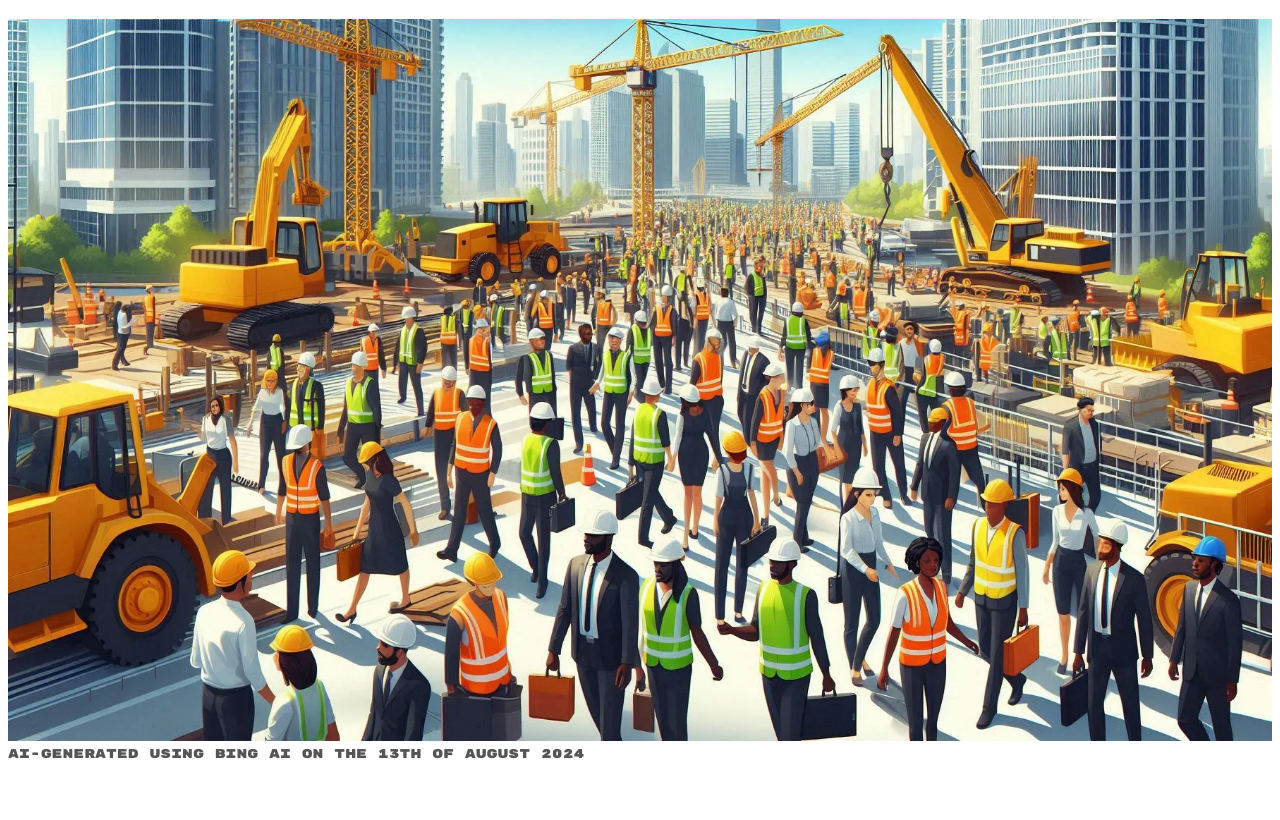
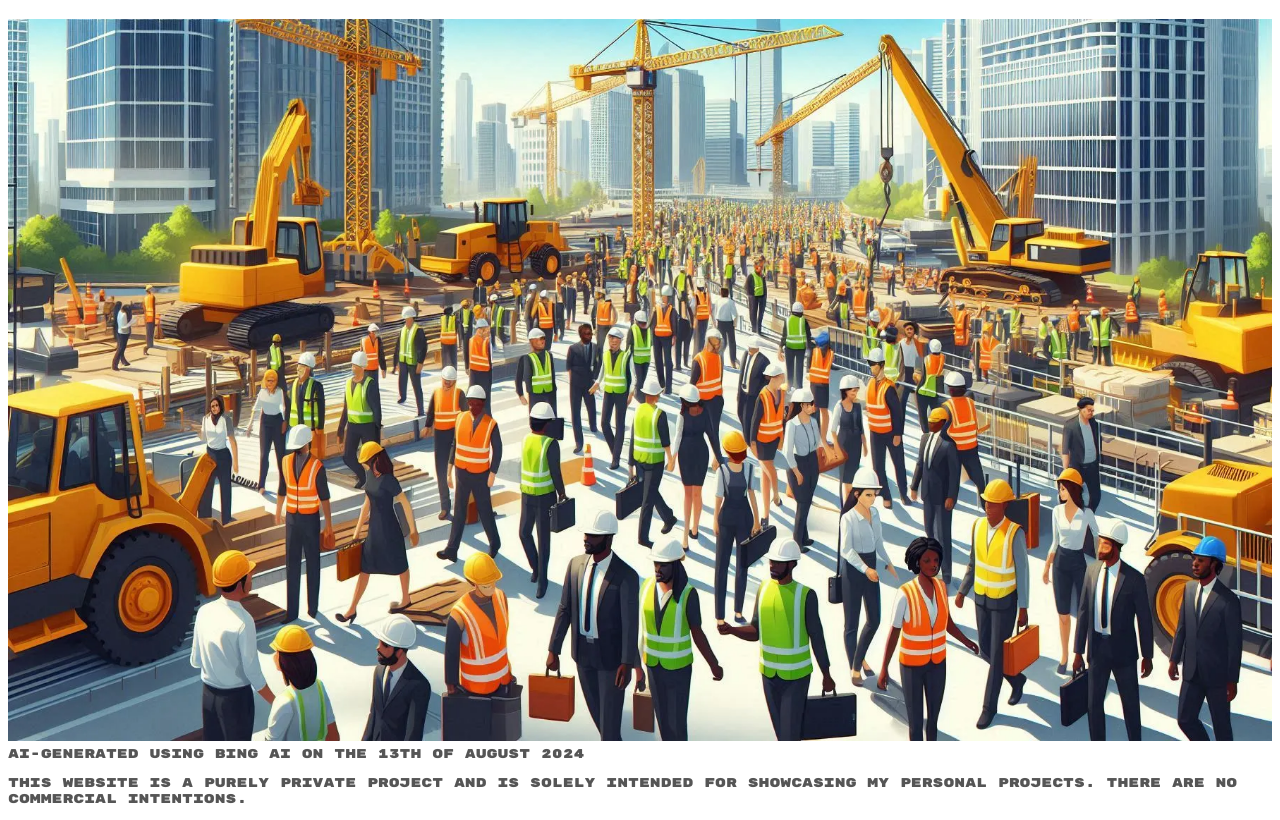
Before and after one commit to TRC-Loop/trc-loop.github.io, a plain HTML site: page index.html in a window 1280 px wide. Shown: the part 64-884 px from the top of the page. Before the commit the page ends 834 px from the top, so only its background shows below. Drawn offline with Linux system fonts and the light colour scheme.

Commit message:
added disclaimer

```diff
--- a/index.html
+++ b/index.html
@@ -23,5 +23,8 @@
         <img src="assets/construction.webp" style="max-width: 100%; height: auto;" alt="ai-generated construction image">
         <figcaption style="font-size: 0.8em; color: #555;">AI-Generated using Bing AI on the 13th of August 2024</figcaption>
     </figure>
+    <p style="font-size: 0.8em; color: #555;">
+        This website is a purely private project and is solely intended for showcasing my personal projects. There are no commercial intentions.
+    </p>
 </body>
 </html>
```
